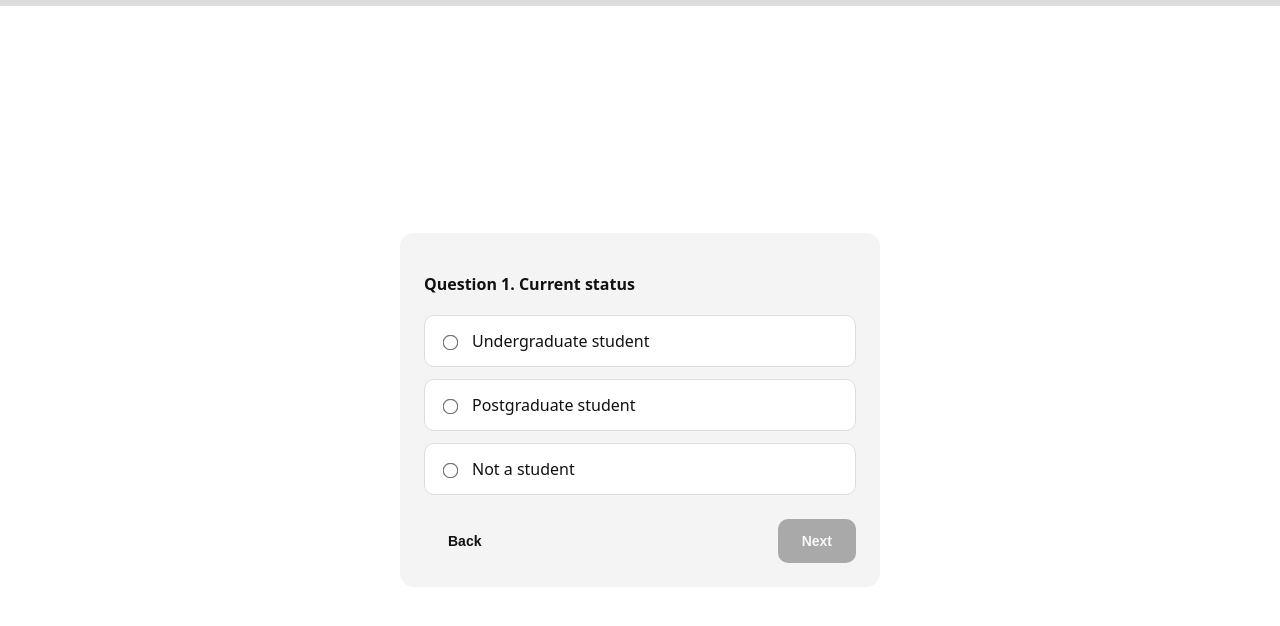
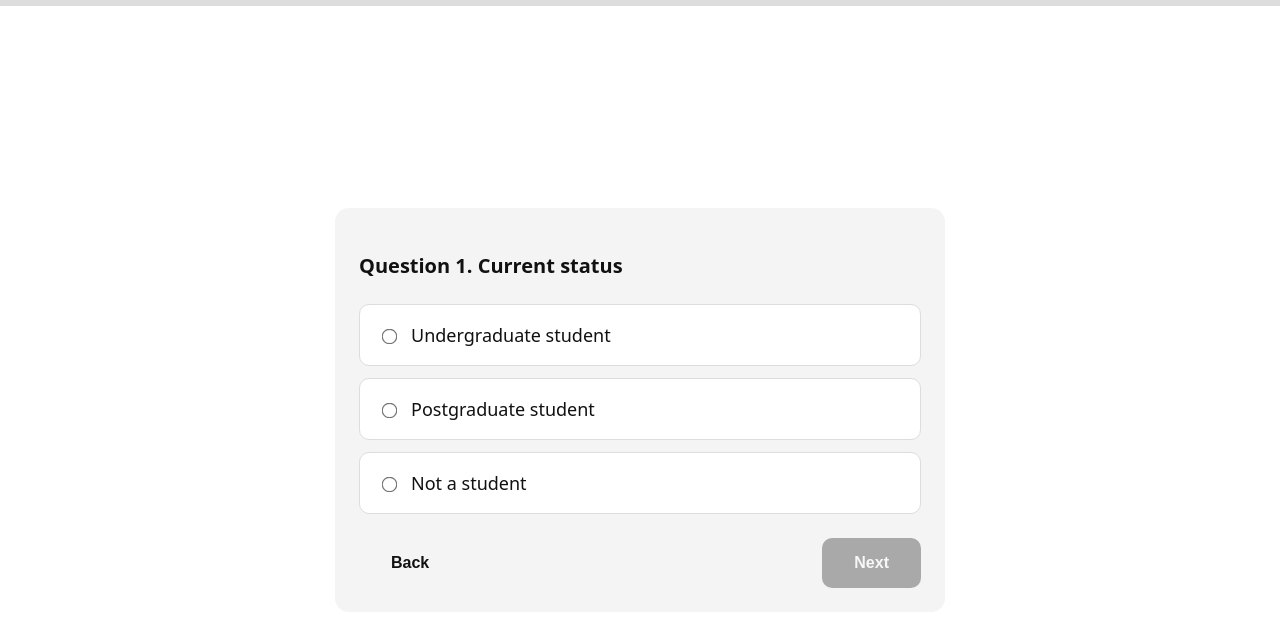
Before and after one commit to preeteshvk/ChatGPT_VoiceInput_Survey, a plain HTML site: page index.html in a window 1280 px wide. Both pictures are taken after a click on the button "Next". Drawn offline with Linux system fonts and the light colour scheme.

Commit message:
Update index.html
Added logic to increase box size on laptop

```diff
--- a/index.html
+++ b/index.html
@@ -138,6 +138,34 @@
 .back { background: transparent; color: var(--fg); }
 
 .submitted-msg { text-align: center; padding: 20px 0; }
+
+/* Tablet and Laptop Scaling */
+@media (min-width: 768px) {
+  .container {
+    max-width: 650px; /* Wider card for laptops */
+    padding: 80px 20px;
+  }
+
+  h3 {
+    font-size: 20px; /* Larger question text */
+    margin-bottom: 24px;
+  }
+
+  .option {
+    font-size: 18px; /* Larger options */
+    padding: 18px;
+  }
+
+  input[type=text], input[type=tel], textarea {
+    font-size: 18px;
+  }
+
+  button {
+    padding: 16px 32px;
+    font-size: 16px;
+  }
+}
+
 @media (max-width: 400px) {
   .card { padding: 18px; }      /* Shrinks internal spacing on tiny screens */
   button { padding: 12px 18px; } /* Makes buttons slightly smaller to fit side-by-side */
@@ -314,11 +342,11 @@
     <h3 style="font-size: 24px;">Thank you 🙏</h3>
 
     <p id="msg-student" style="font-size:14px;line-height:1.5">
-      Thank you for completing the survey. Your responses will help improve voice input for studying.
+      Thank you for completing the survey. Your responses will help improve in understanding problem related to ChatGPT's voice input.
     </p>
 
     <p id="msg-nonstudent" class="hidden" style="font-size:14px;line-height:1.5; color: #888;">
-      Since this specific study is focused on student learning patterns, the survey has concluded here. We appreciate your time!
+      Since this specific study is focused on student's ChatGPT voice input usage, the survey has concluded here. We appreciate your time!
     </p>
   </div>
 </div>
```
